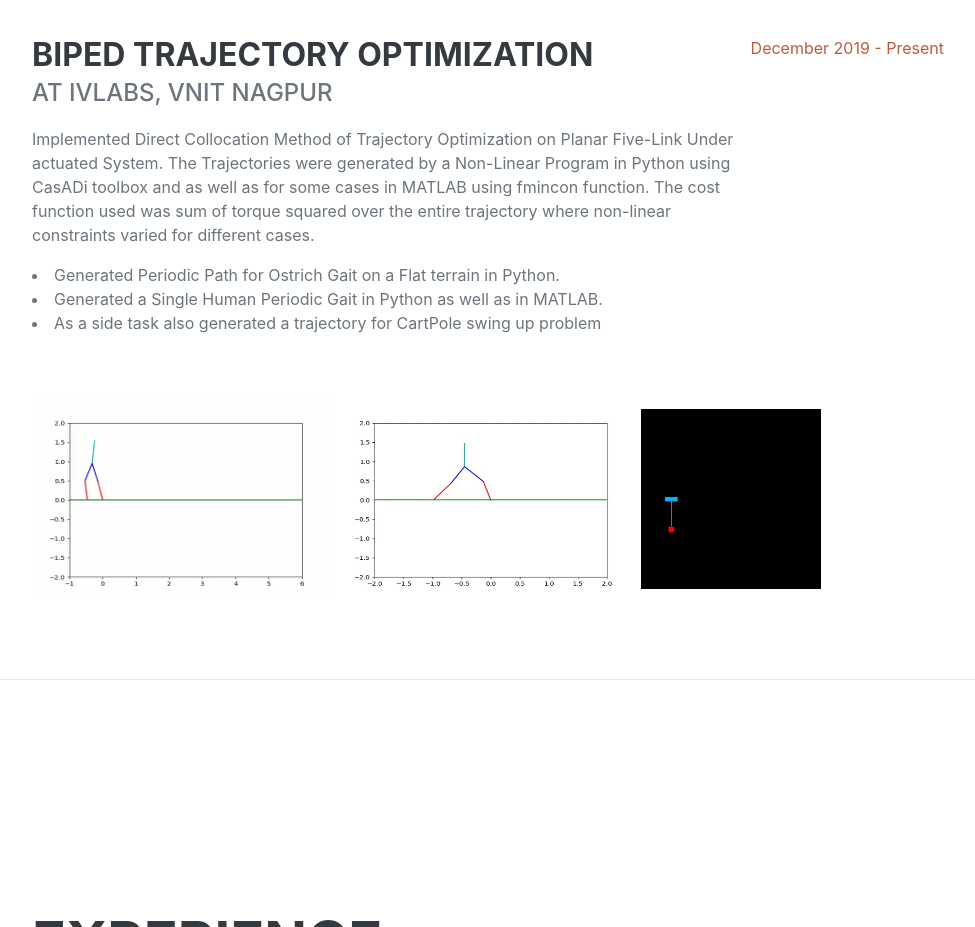
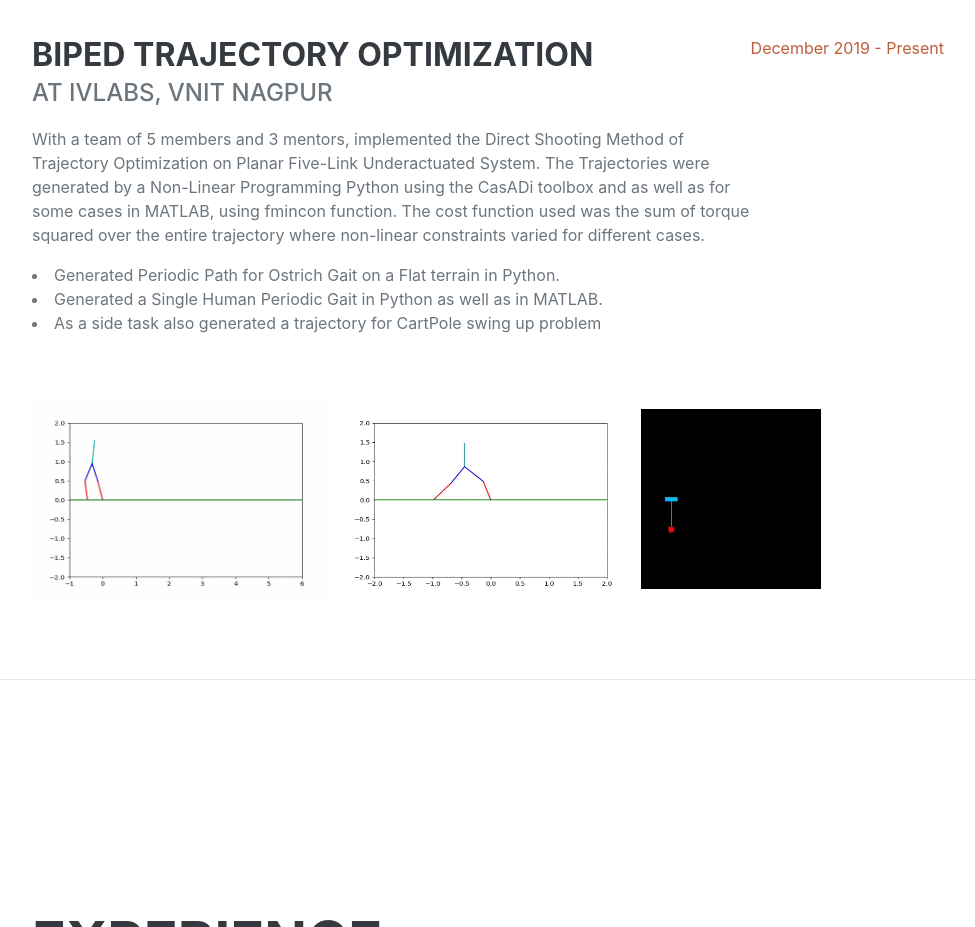
Before and after one commit to aditya-shirwatkar/backup-website, a plain HTML site: page index.html in a window 1280 px wide. Shown: the part 960-1887 px from the top of the page, without its empty margins (288-1263 px from the left). Drawn offline with nearby package versions, Linux system fonts and the light colour scheme; a web font is replaced by a local one.

```diff
--- a/index.html
+++ b/index.html
@@ -73,9 +73,12 @@
                         <div class="flex-grow-1">
                             <h3 class="mb-0">Biped Trajectory Optimization</h3>
                             <div class="subheading mb-3">at IvLabs, VNIT Nagpur</div>
-                            <div>Implemented Direct Collocation Method of Trajectory Optimization on Planar Five-Link Under actuated System.
-                                The Trajectories were generated by a Non-Linear Program in Python using CasADi toolbox and as well as for some cases in MATLAB using fmincon function.
-                                The cost function used was sum of torque squared over the entire trajectory where non-linear constraints varied for different cases.
+                            <div>With a team of 5 members and 3 mentors, implemented the Direct Shooting Method
+                                of Trajectory Optimization on Planar Five-Link Underactuated System.
+                                The Trajectories were generated by a Non-Linear Programming Python using the CasADi
+                                toolbox and as well as for some cases in MATLAB, using fmincon function.
+                                The cost function used was the sum of torque squared over the entire trajectory where
+                                non-linear constraints varied for different cases.
                             </div>
                             <p> <li>Generated Periodic Path for Ostrich Gait on a Flat terrain in Python.</li>
                                 <li> Generated a Single Human Periodic Gait in Python as well as in MATLAB.</li>
```
